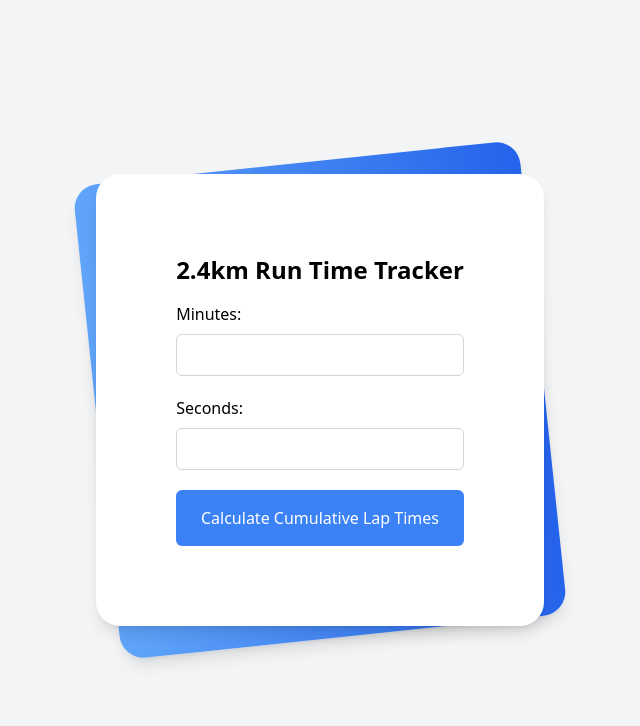
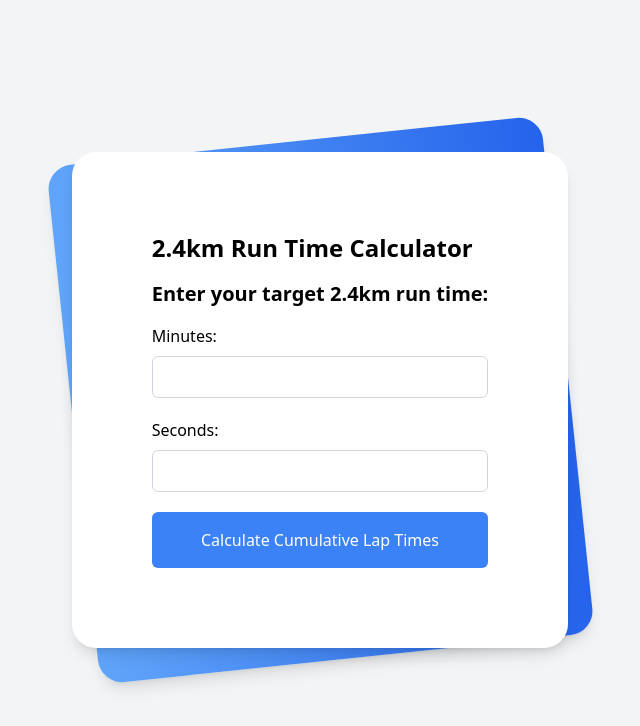
Before and after one commit to danielcwq/ippt-run-calc, a Next.js app: page / in a window 1280 px wide. Shown: the top 726 px of the page, without its empty margins (320-960 px from the left). Built offline with nearby package versions, Linux system fonts and the light colour scheme.

Commit message:
Added more specific instructions

```diff
--- a/src/pages/index.js
+++ b/src/pages/index.js
@@ -34,7 +34,8 @@
         <div className="relative py-3 sm:max-w-xl sm:mx-auto">
           <div className="absolute inset-0 bg-gradient-to-r from-blue-400 to-blue-600 shadow-lg transform -skew-y-6 sm:skew-y-0 sm:-rotate-6 sm:rounded-3xl"></div>
           <div className="relative px-4 py-10 bg-white shadow-lg sm:rounded-3xl sm:p-20">
-            <h1 className="text-2xl font-bold mb-4">2.4km Run Time Tracker</h1>
+            <h1 className="text-2xl font-bold mb-4">2.4km Run Time Calculator</h1>
+            <h2 className="text-xl font-bold mb-4">Enter your target 2.4km run time:</h2>
             <form onSubmit={handleSubmit}>
               <div className="mb-5">
                 <label htmlFor="minutes" className="block mb-2">Minutes:</label>
```
